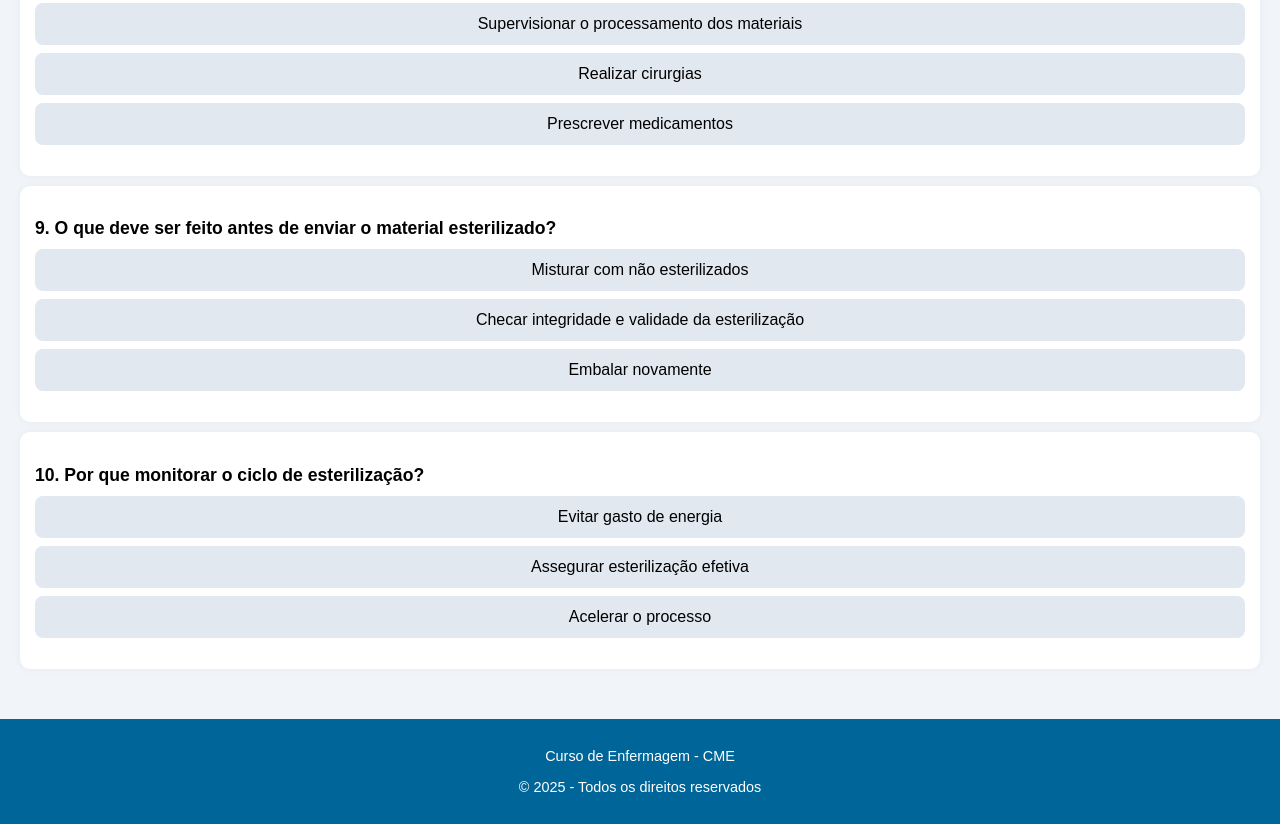
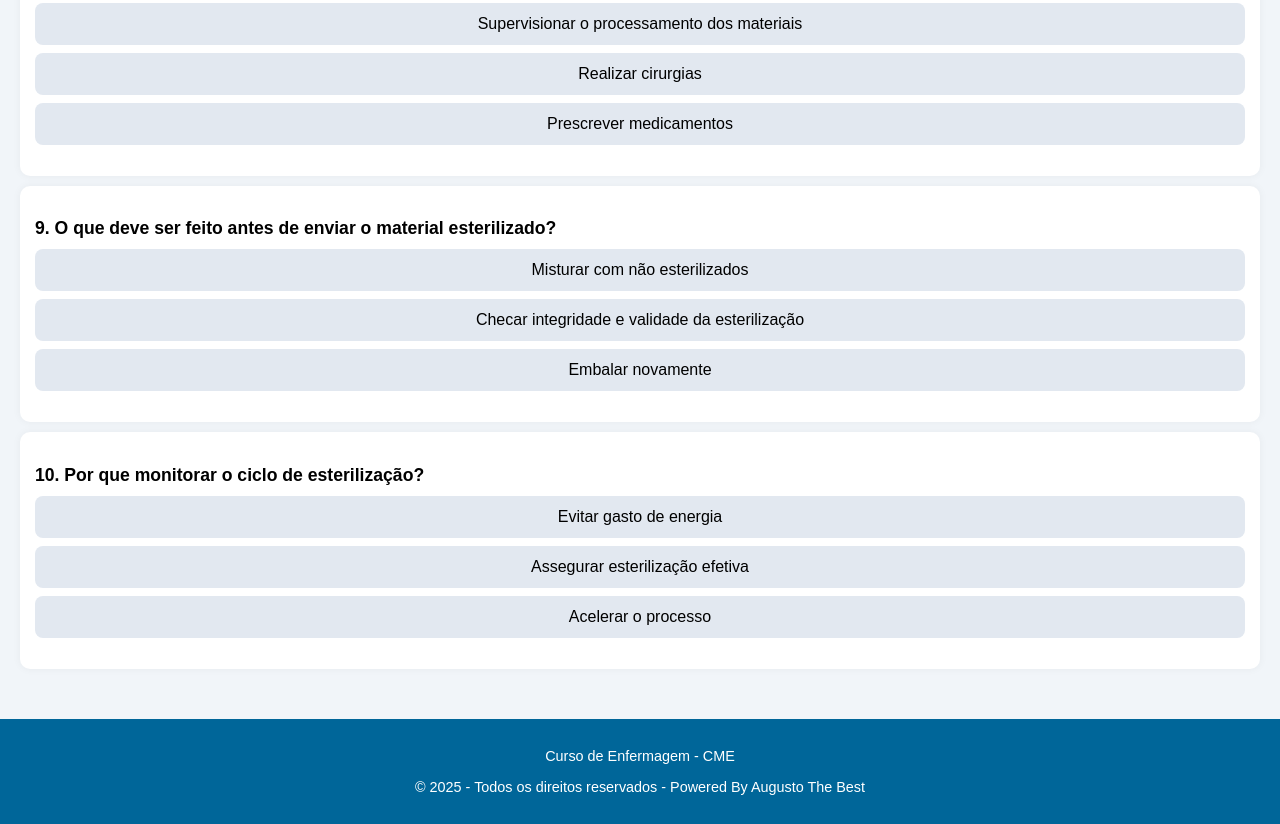
Before and after one commit to austsm/quiz-cme, a plain HTML site: page index.html in a window 1280 px wide. Shown: the part 1951-2775 px from the top of the page. Drawn offline with Linux system fonts and the light colour scheme.

Commit message:
Update index.html

```diff
--- a/index.html
+++ b/index.html
@@ -122,7 +122,7 @@
 
   <footer>
     <p>Curso de Enfermagem - CME</p>
-    <p>© 2025 - Todos os direitos reservados</p>
+    <p>© 2025 - Todos os direitos reservados - Powered By Augusto The Best</p>
   </footer>
 
   <script>
```
